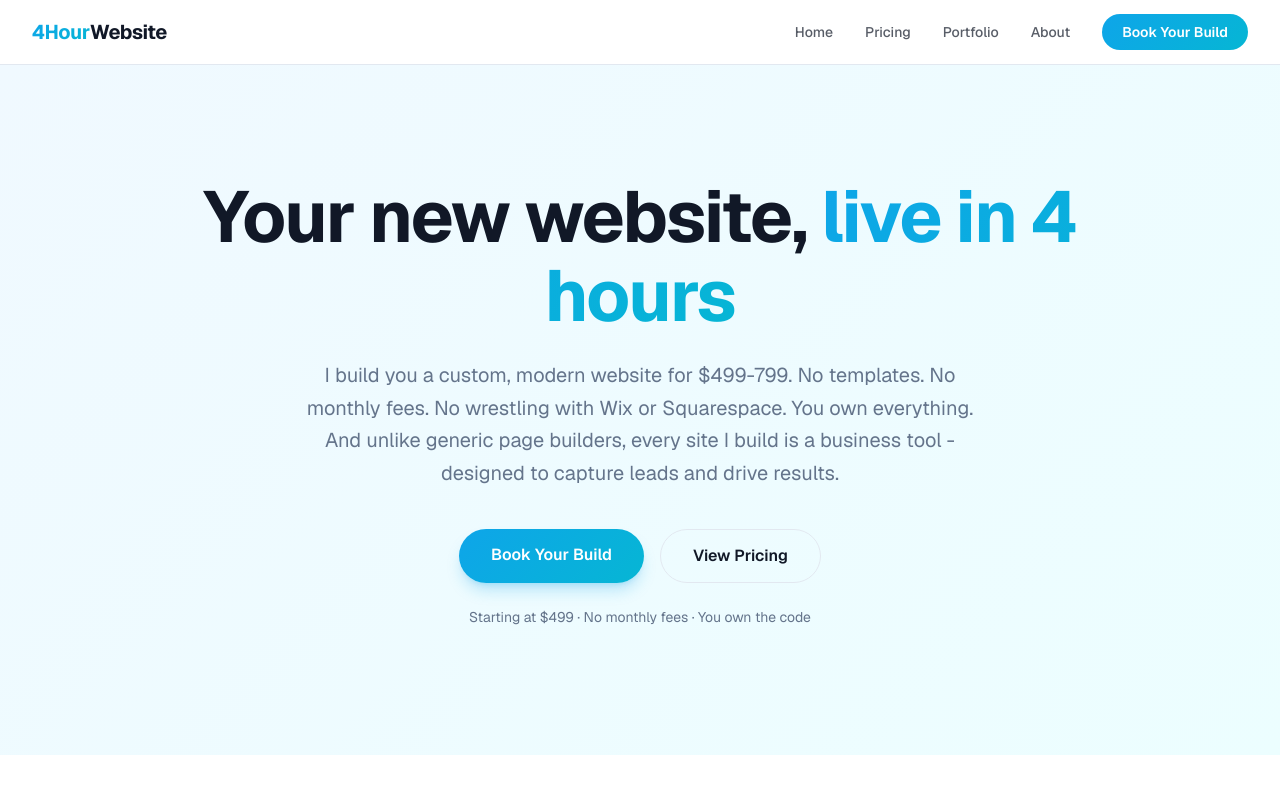
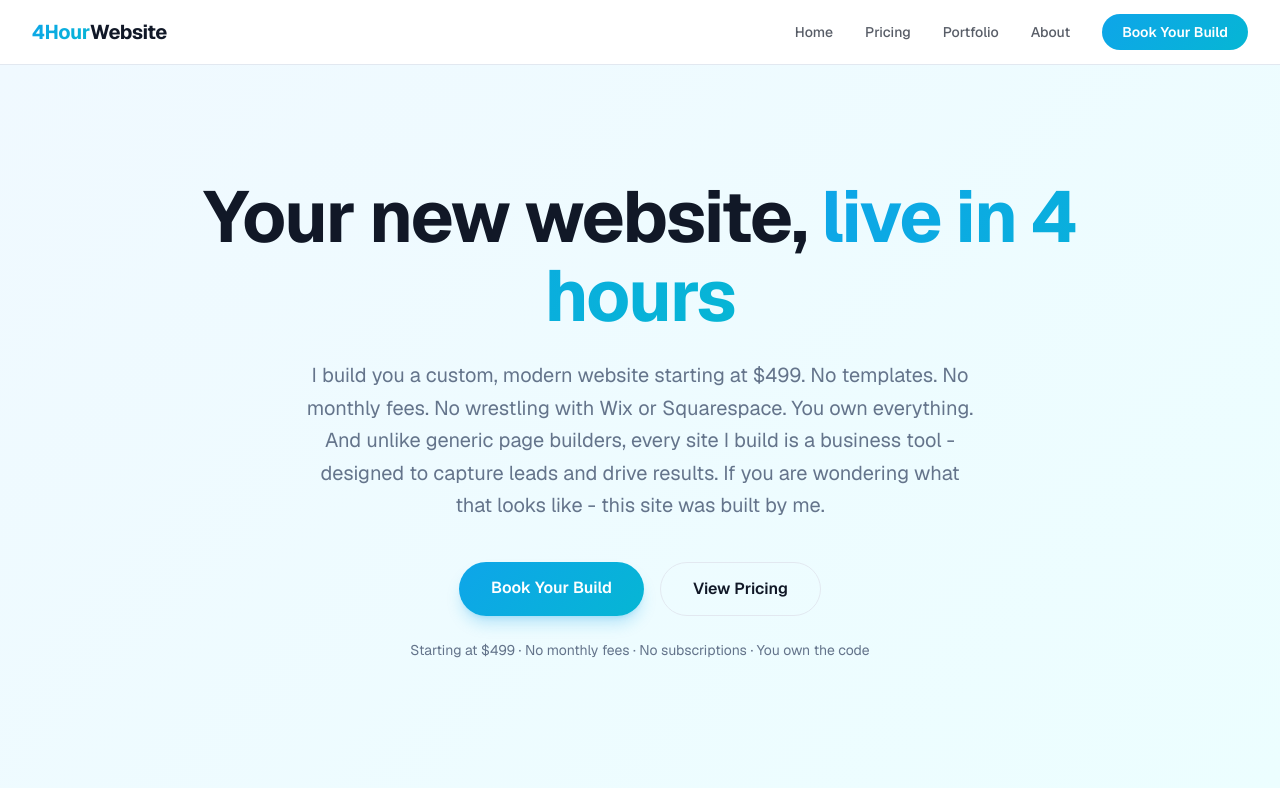
Before and after one commit to AllesAusloeschen/4hourwebsite-ai, a Next.js app: page / in a window 1280 px wide. Shown: the top 800 px of the page. Built offline with nearby package versions, Linux system fonts and the light colour scheme.

Commit message:
Starting at 499, this site was built by me, no subscriptions

```diff
--- a/app/page.tsx
+++ b/app/page.tsx
@@ -89,10 +89,12 @@ export default function Home() {
               <span className="gradient-text">live in 4 hours</span>
             </h1>
             <p className="mt-6 text-lg sm:text-xl text-muted-foreground max-w-2xl mx-auto leading-relaxed">
-              I build you a custom, modern website for $499-799. No templates.
-              No monthly fees. No wrestling with Wix or Squarespace. You own
-              everything. And unlike generic page builders, every site I build
-              is a business tool - designed to capture leads and drive results.
+              I build you a custom, modern website starting at $499. No
+              templates. No monthly fees. No wrestling with Wix or Squarespace.
+              You own everything. And unlike generic page builders, every site
+              I build is a business tool - designed to capture leads and drive
+              results. If you are wondering what that looks like - this site
+              was built by me.
             </p>
             <div className="mt-10 flex flex-col sm:flex-row gap-4 justify-center">
               <Link
@@ -109,7 +111,7 @@ export default function Home() {
               </Link>
             </div>
             <p className="mt-6 text-sm text-muted-foreground">
-              Starting at $499 &middot; No monthly fees &middot; You own the code
+              Starting at $499 &middot; No monthly fees &middot; No subscriptions &middot; You own the code
             </p>
           </div>
         </div>
```
